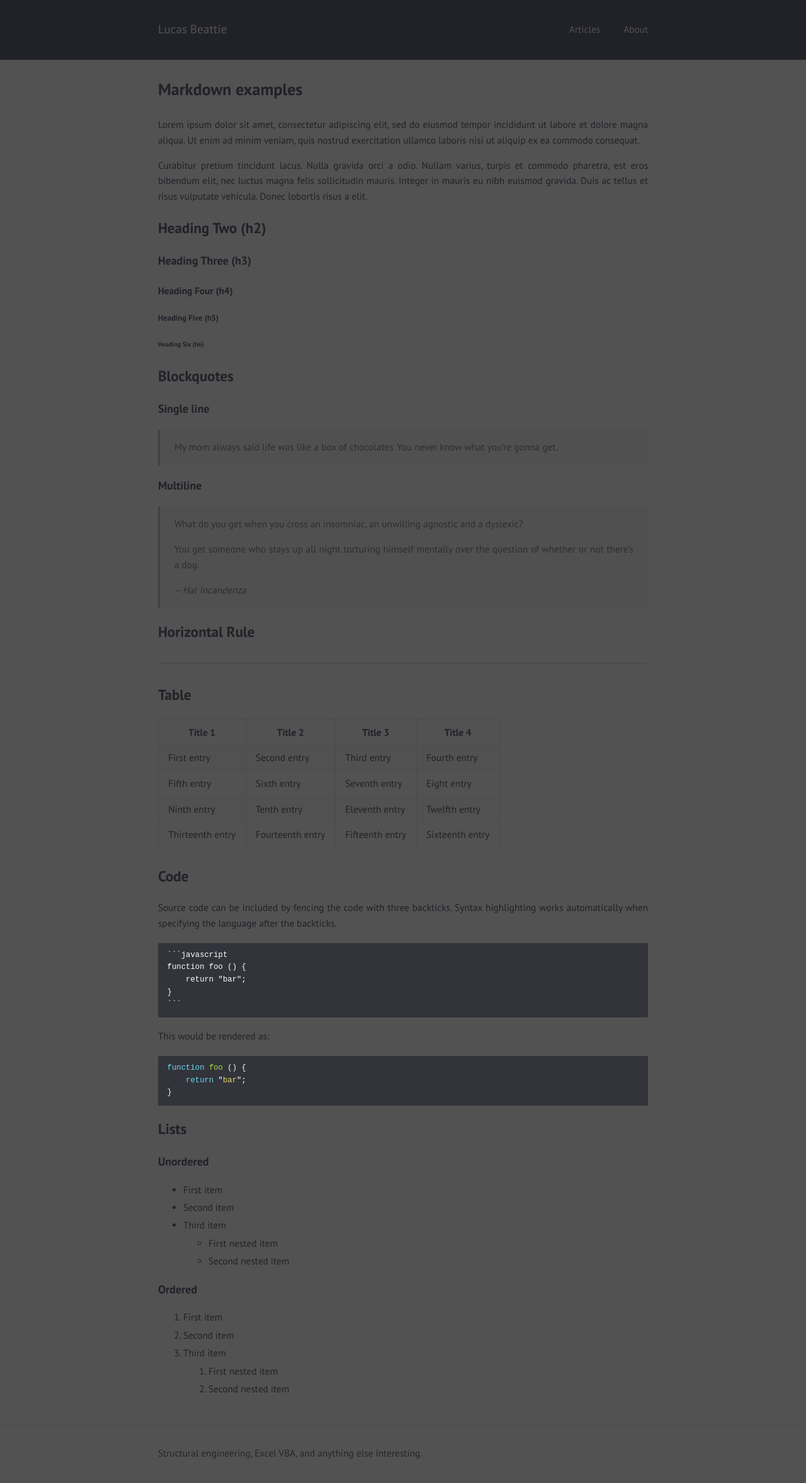
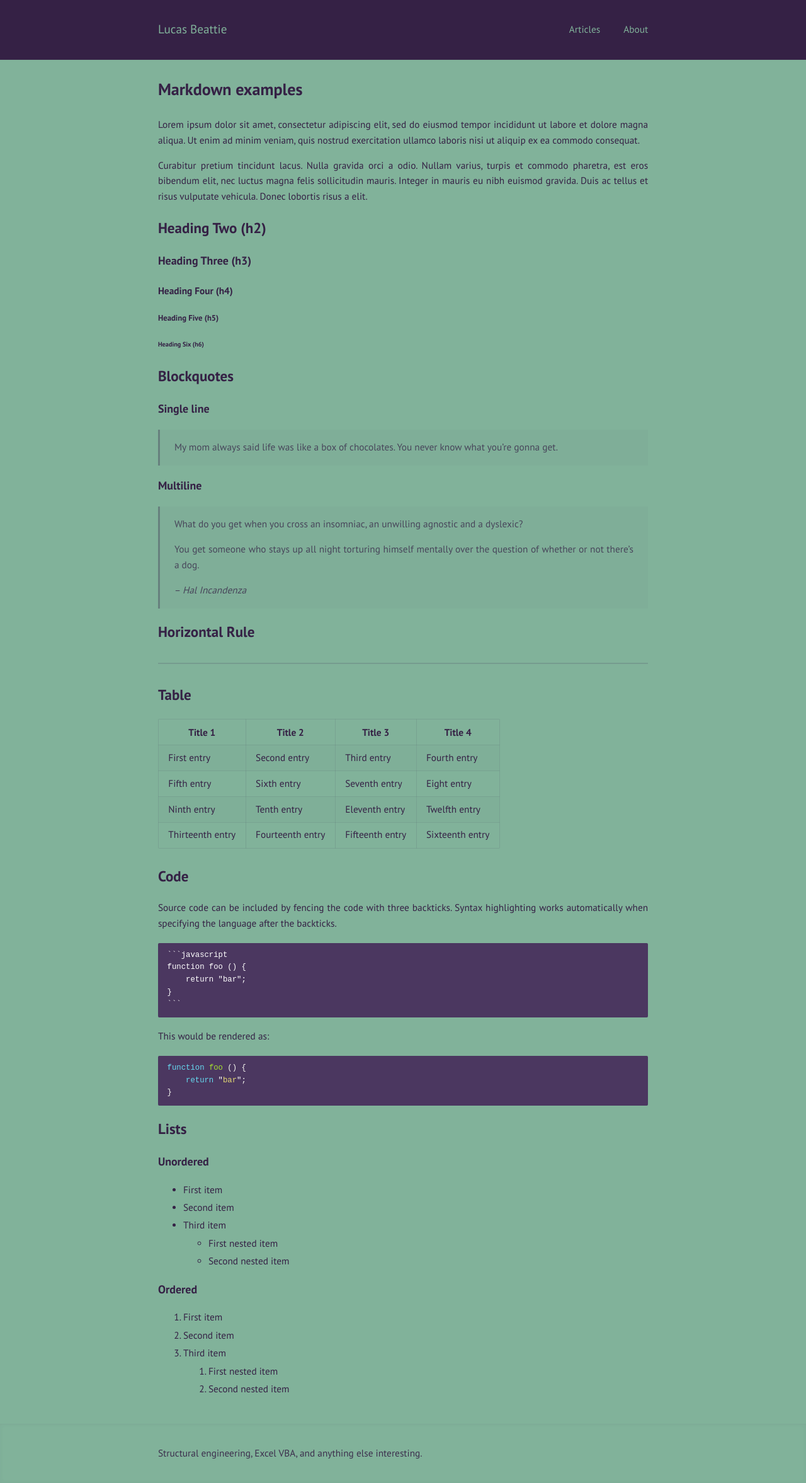
Before and after one commit to labeattie/lucasbeattiedotcom, a Jekyll site: the page built from old example posts/2017-02-01-markdown-examples.md, in a window 1280 px wide. Shown: the whole page at 63% size. Built offline with Jekyll 4.4.1, drawn with Linux system fonts in a browser that asks for light colours.

Commit message:
first article test

```diff
--- a/_sass/index.sass
+++ b/_sass/index.sass
@@ -4,8 +4,8 @@ $font-family: "PT Sans", -apple-system, "Helvetica Neue", "Segoe UI", "Roboto",
 $heading-weight: 600 !default
 $line-height: 1.6 !default
 $link-color: #68f !default
-$dark: #212228 !default
-$light: #525252 !default
+$dark: #352145 !default
+$light: #81B29A !default
 
 @function reduce ($percent)
   @return rgba(mix($dark, $light), $percent / 100)
```
